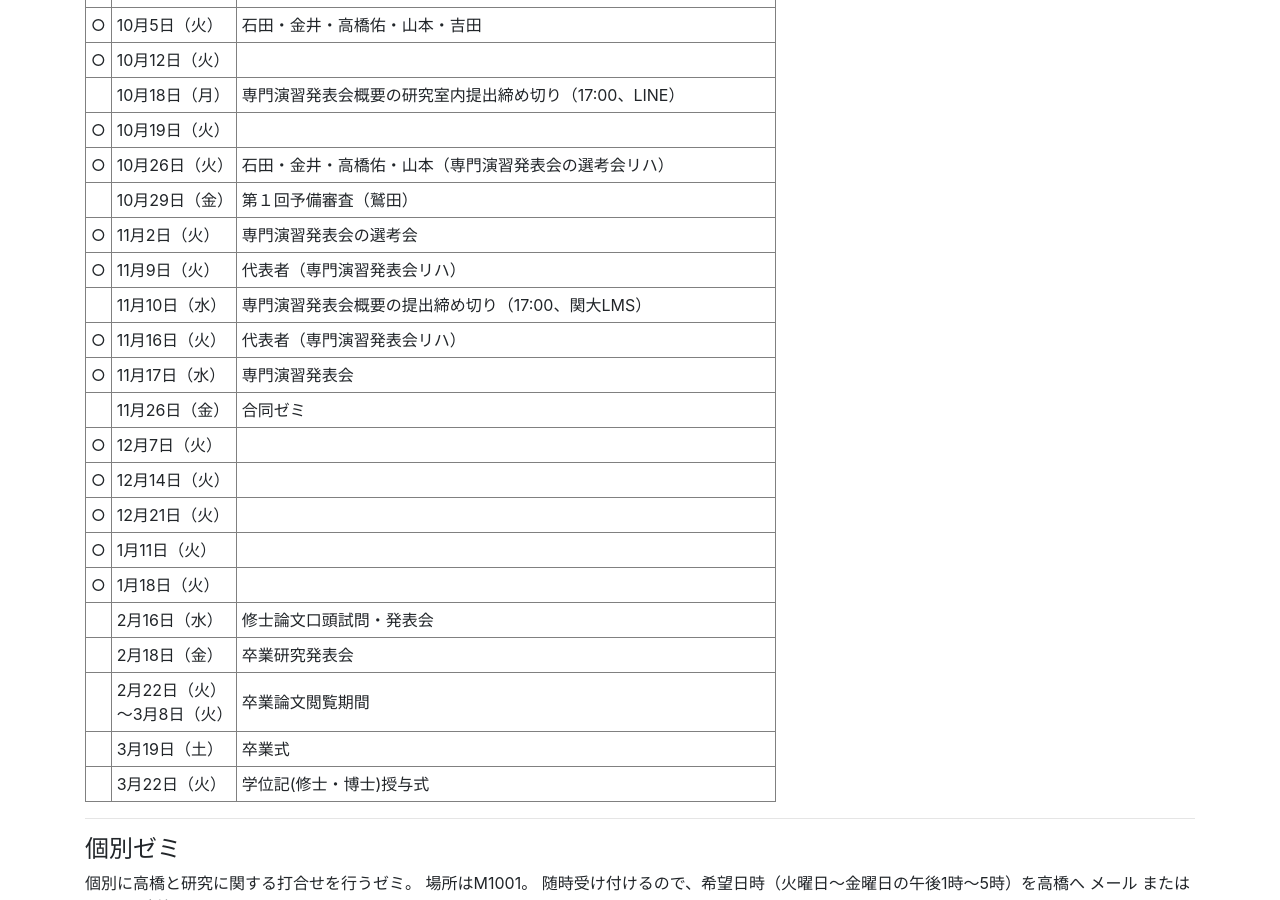
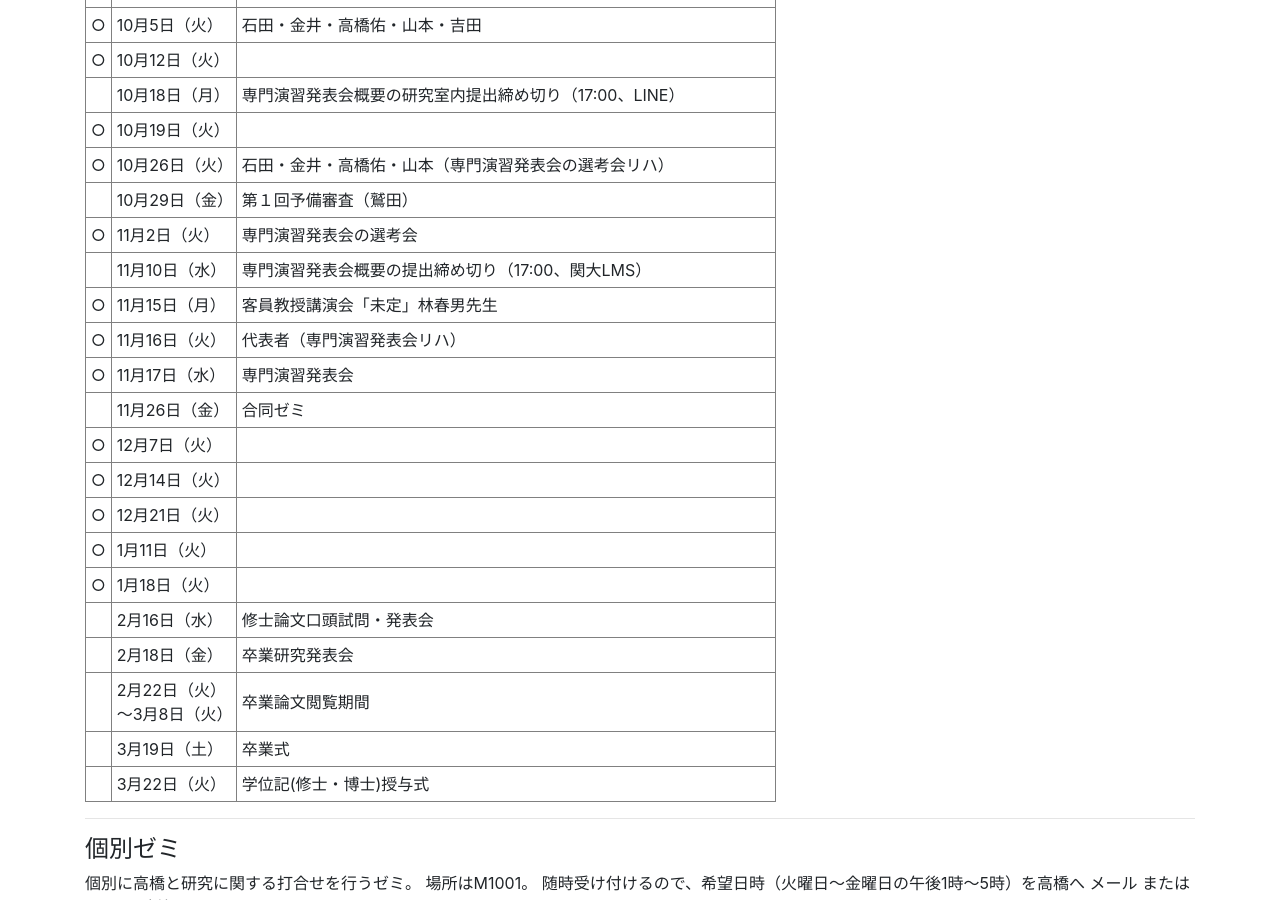
Before and after one commit to tkhslab/tkhslab.github.io, a Jekyll site: the page built from forstudents.md, in a window 1280 px wide and 900 px high, scrolled down 3223 px. Built offline with Jekyll 4.4.1, drawn with Linux system fonts in a browser that asks for light colours; nearby versions of some CDN libraries.

Commit message:
update general seminar

```diff
--- a/forstudents.md
+++ b/forstudents.md
@@ -201,10 +201,10 @@ title: For students
 <td>○</td><td>11月2日（火）</td><td>専門演習発表会の選考会</td>
 </tr>
 <tr>
-<td>○</td><td>11月9日（火）</td><td>代表者（専門演習発表会リハ）</td>
+<td></td><td>11月10日（水）</td><td>専門演習発表会概要の提出締め切り（17:00、関大LMS）</td>
 </tr>
 <tr>
-<td></td><td>11月10日（水）</td><td>専門演習発表会概要の提出締め切り（17:00、関大LMS）</td>
+<td>○</td><td>11月15日（月）</td><td>客員教授講演会「未定」林春男先生</td>
 </tr>
 <tr>
 <td>○</td><td>11月16日（火）</td><td>代表者（専門演習発表会リハ）</td>
```
